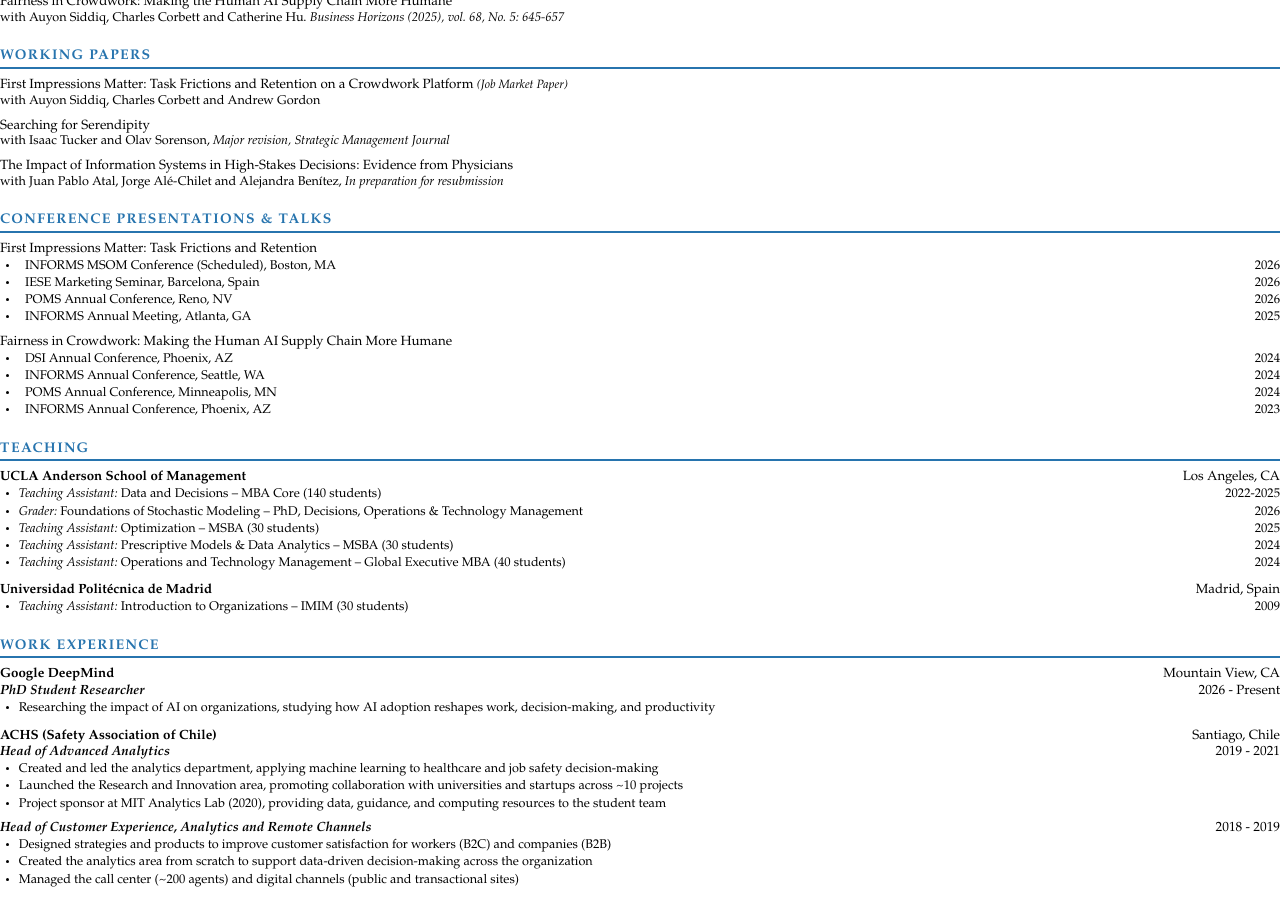
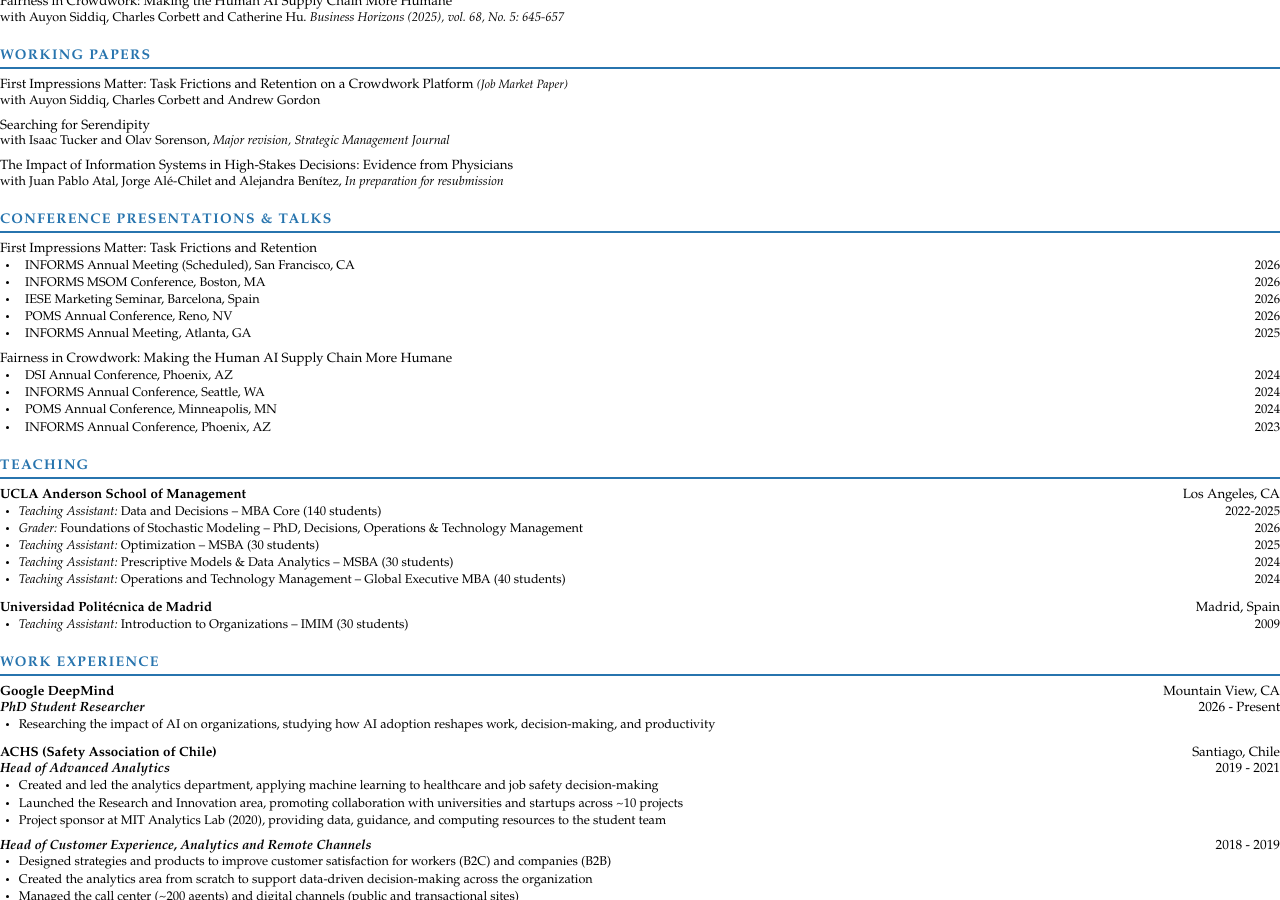
Before and after one commit to martins73/research-site, a Jekyll site: the page built from _pages/cv-pdf-source.html, in a window 1280 px wide and 900 px high, scrolled down 508 px. Built offline with Jekyll 4.4.1, drawn with Linux system fonts in a browser that asks for light colours.

Commit message:
Add INFORMS Annual Meeting to presentations list

```diff
--- a/_data/cv/presentations.yml
+++ b/_data/cv/presentations.yml
@@ -1,6 +1,9 @@
 - title: "First Impressions Matter: Task Frictions and Retention"
   talks:
-    - event: "INFORMS MSOM Conference (Scheduled)"
+    - event: "INFORMS Annual Meeting (Scheduled)"
+      location: "San Francisco, CA"
+      year: "2026"
+    - event: "INFORMS MSOM Conference"
       location: "Boston, MA"
       year: "2026"
     - event: "IESE Marketing Seminar"
```
